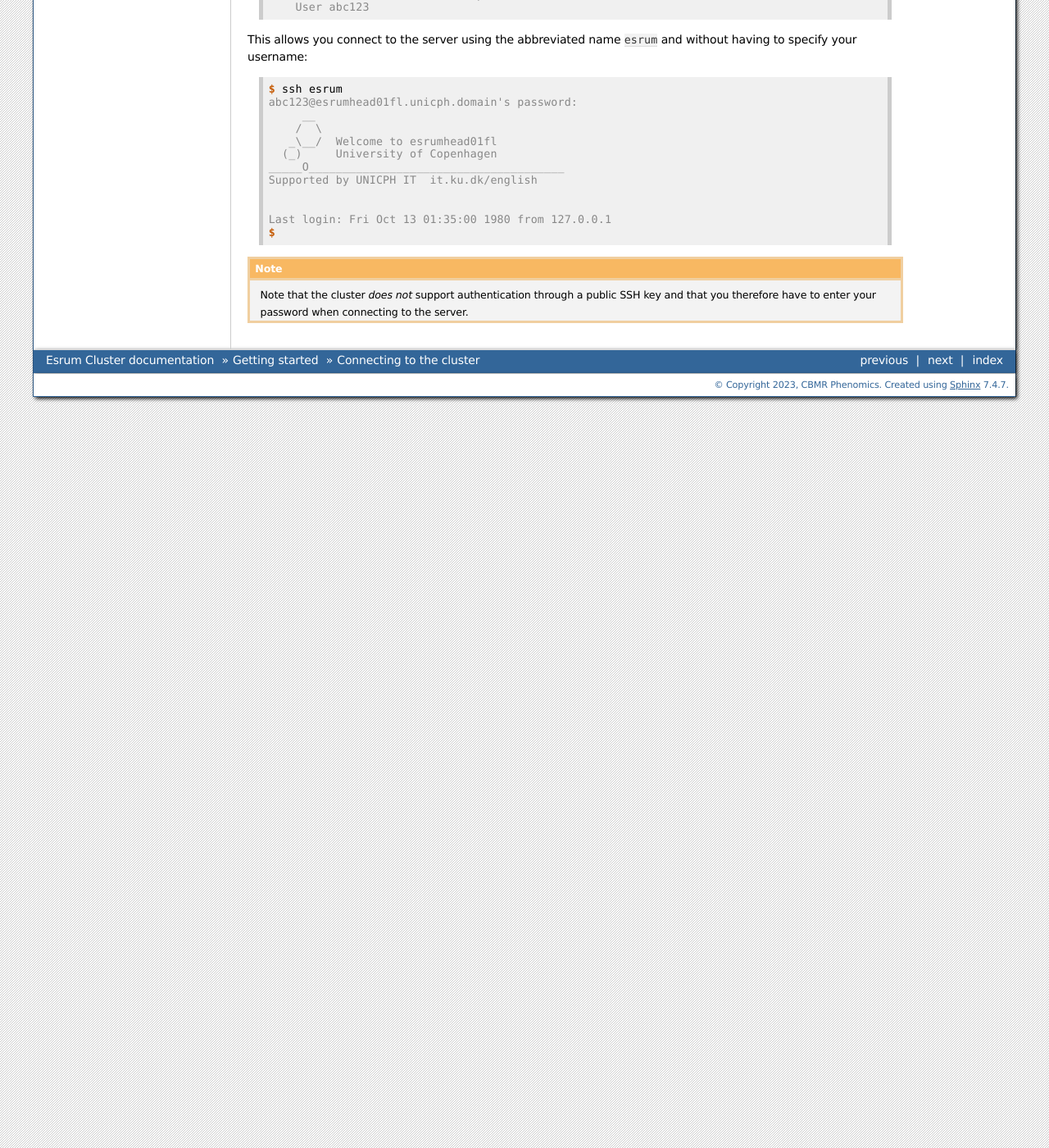
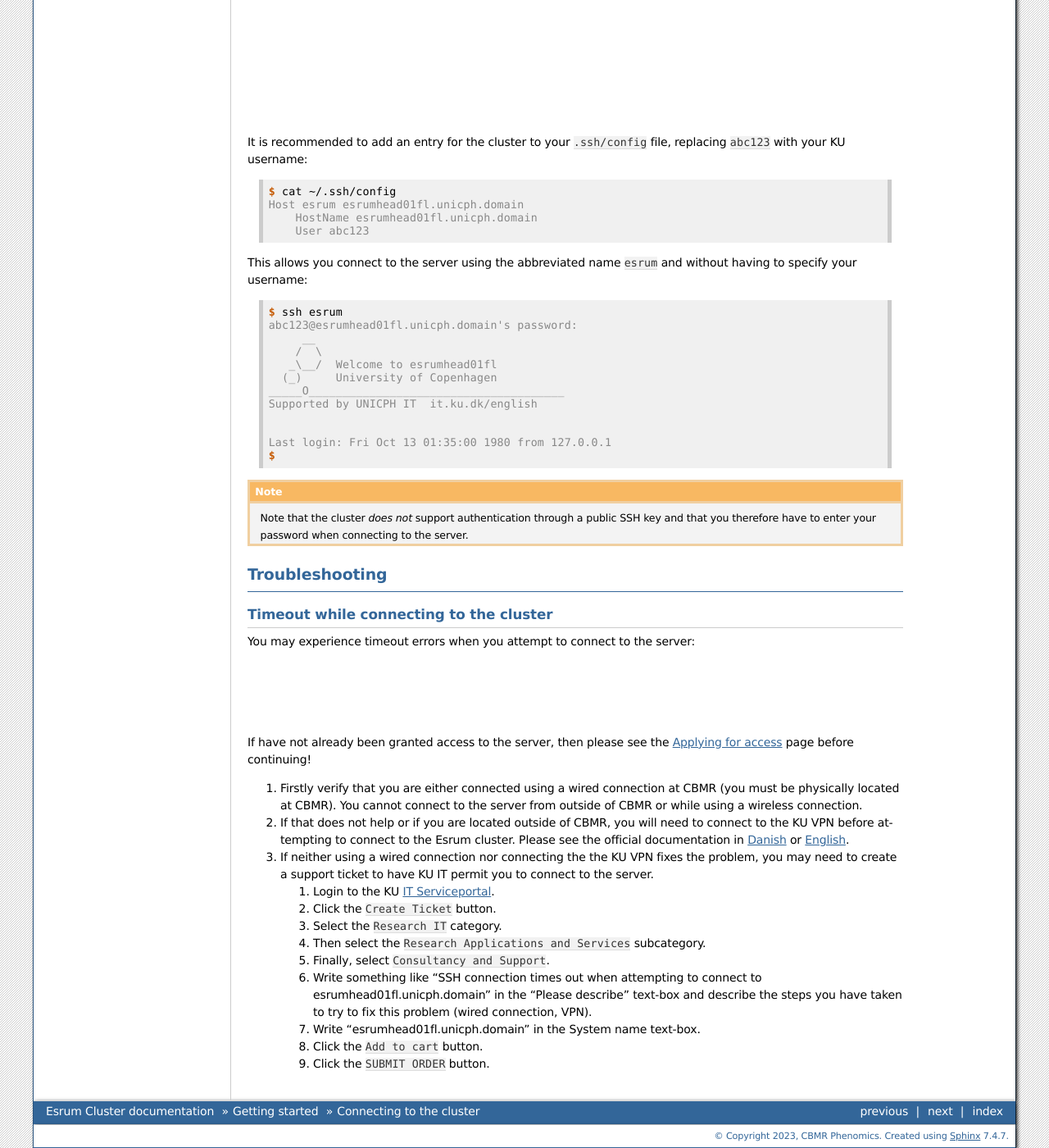
Before and after one commit to cbmrphenomics/cbmrphenomics.github.io, a Sphinx documentation site: the page built from esrum/source/getting_started/connecting.rst, in a window 1280 px wide and 1400 px high, scrolled down 1005 px. Shown: the whole window at 82% size. Built offline with Sphinx 7.4.7, drawn with Linux system fonts in a browser that asks for light colours; some of the changed text lies outside the part shown.

Commit message:
expand on connecting to Esrum text

```diff
--- a/esrum/source/getting_started/connecting.rst
+++ b/esrum/source/getting_started/connecting.rst
@@ -5,17 +5,15 @@
 ###########################
 
 If you have not already applied for and been granted access to the
-cluster, then please see the :ref:`applying_for_access` page.
+cluster, then please see the :ref:`applying_for_access` page before
+continuing.
 
 The cluster is accessible via SSH at ``esrumhead01fl.unicph.domain``. To
 connect to the cluster you will typically need to be connected to the KU
 VPN.
 
 For information about connecting to the VPN, see the support pages on
-KUNet in `Danish
-<https://kunet.ku.dk/medarbejderguide/Sider/It/Fjernadgang-vpn.aspx>`_
-and `English
-<https://kunet.ku.dk/employee-guide/Pages/IT/Remote-access.aspx>`_.
+KUNet in Danish_ and English_.
 
 *******************
  For Windows users
@@ -70,6 +68,9 @@ terminal command, replacing ``abc123`` with your KU username:
 
    $ ssh abc123@esrumhead01fl.unicph.domain
 
+.. image:: images/connecting_ssh.gif
+   :class: gif
+
 It is recommended to add an entry for the cluster to your
 ``.ssh/config`` file, replacing ``abc123`` with your KU username:
 
@@ -104,6 +105,64 @@ This allows you connect to the server using the abbreviated name
    public SSH key and that you therefore have to enter your password
    when connecting to the server.
 
+*****************
+ Troubleshooting
+*****************
+
+Timeout while connecting to the cluster
+=======================================
+
+You may experience timeout errors when you attempt to connect to the
+server:
+
+.. image:: images/connecting_ssh_timeout.gif
+   :class: gif
+
+If have not already been granted access to the server, then please see
+the :ref:`applying_for_access` page before continuing!
+
+#. Firstly verify that you are either connected using a wired connection
+   at CBMR (you must be physically located at CBMR). You cannot connect
+   to the server from outside of CBMR or while using a wireless
+   connection.
+
+#. If that does not help or if you are located outside of CBMR, you will
+   need to connect to the KU VPN before attempting to connect to the
+   Esrum cluster. Please see the official documentation in Danish_ or
+   English_.
+
+#. If neither using a wired connection nor connecting the the KU VPN
+   fixes the problem, you may need to create a support ticket to have KU
+   IT permit you to connect to the server.
+
+   #. Login to the KU `IT Serviceportal`_.
+
+   #. Click the ``Create Ticket`` button.
+
+   #. Select the ``Research IT`` category.
+
+   #. Then select the ``Research Applications and Services``
+      subcategory.
+
+   #. Finally, select ``Consultancy and Support``.
+
+   #. Write something like "SSH connection times out when attempting to
+      connect to esrumhead01fl.unicph.domain" in the "Please describe"
+      text-box and describe the steps you have taken to try to fix this
+      problem (wired connection, VPN).
+
+   #. Write "esrumhead01fl.unicph.domain" in the System name text-box.
+
+   #. Click the ``Add to cart`` button.
+
+   #. Click the ``SUBMIT ORDER`` button.
+
+.. _danish: https://kunet.ku.dk/medarbejderguide/Sider/It/Fjernadgang-vpn.aspx
+
+.. _english: https://kunet.ku.dk/employee-guide/Pages/IT/Remote-access.aspx
+
+.. _it serviceportal: https://serviceportal.ku.dk/
+
 .. _mobaxterm: https://mobaxterm.mobatek.net/
 
 .. _putty: https://www.putty.org/
```
Also changed, not shown: esrum/source/getting_started/images/connecting_ssh.gif (added), esrum/source/getting_started/images/connecting_ssh_timeout.gif (added), 2 other files.
